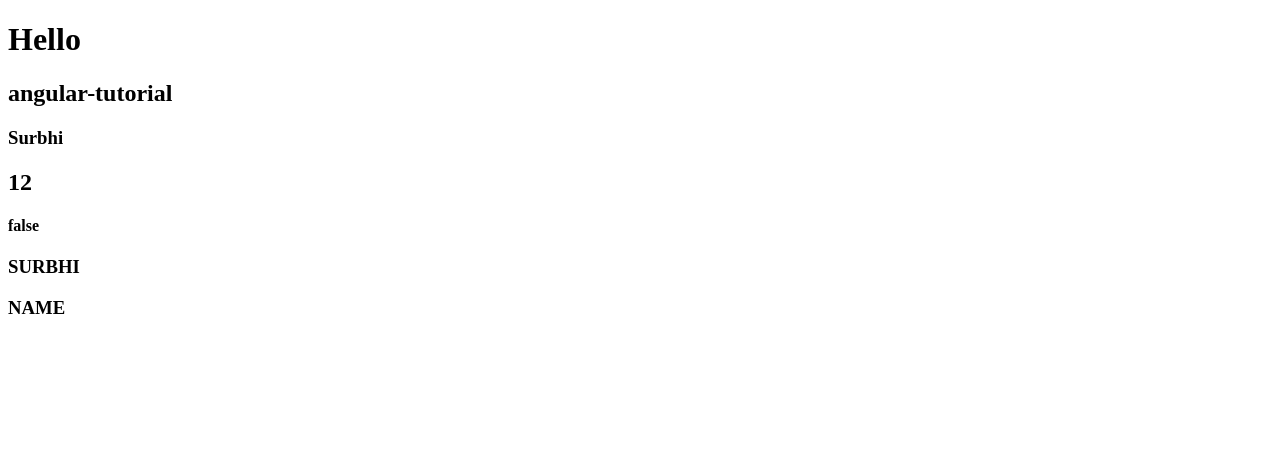
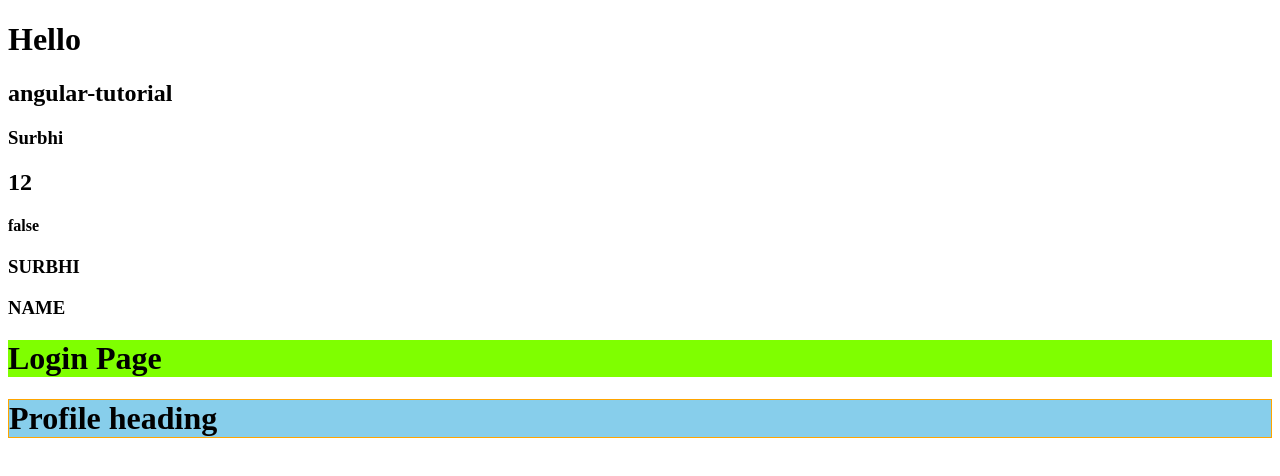
Before and after one commit to Angular19Tutorial/angular-tut, an Angular app: page / in a window 1280 px wide. Shown: the top 476 px of the page. Built offline with nearby package versions, Linux system fonts and the light colour scheme.

Commit message:
custom Component

```diff
--- a/src/app/app.component.html
+++ b/src/app/app.component.html
@@ -5,3 +5,5 @@
 <h4>{{ x == y }}</h4>
 <h3>{{ name.toUpperCase() }}</h3>
 <h3>{{ "name".toUpperCase() }}</h3>
+<app-login></app-login>
+<app-profile></app-profile>
--- /dev/null
+++ b/src/app/login/login.component.html
@@ -0,0 +1 @@
+<h1 style="background-color: chartreuse">Login Page</h1>
--- /dev/null
+++ b/src/app/profile/profile.component.html
@@ -0,0 +1 @@
+<h1>Profile heading</h1>
--- /dev/null
+++ b/src/app/profile/profile.component.scss
@@ -0,0 +1,4 @@
+h1 {
+  border: 1px solid orange;
+  background-color: skyblue;
+}
```
Also changed, not shown: src/app/app.component.ts (+7 -5 lines), src/app/login/login.component.ts (added, +11 -0 lines), src/app/profile/profile.component.ts (added, +10 -0 lines), src/app/login/login.component.scss (added), 1 other file (tests, documents, lock files or other folders).
